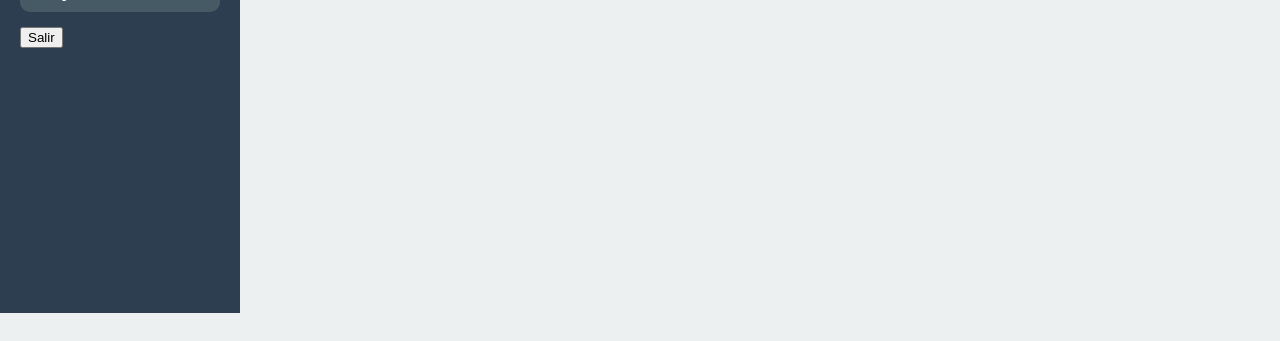
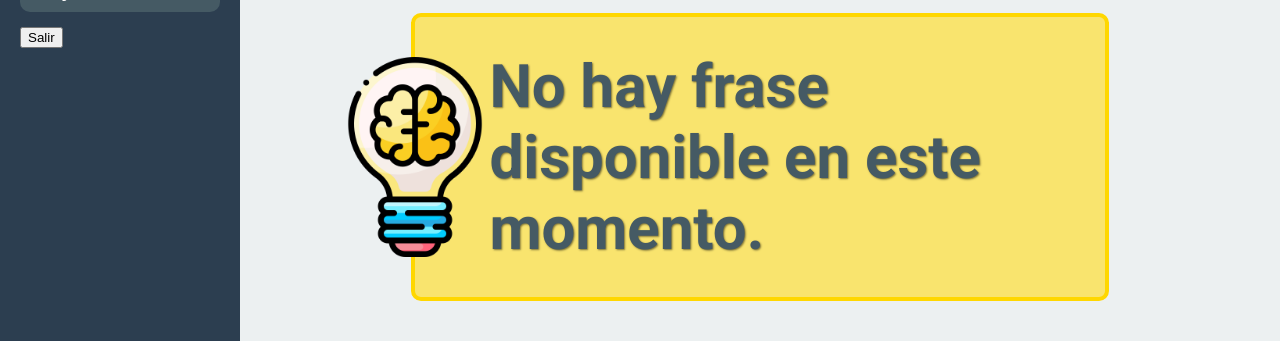
Before and after one commit to EdgarCTN/Grupo-2-Procesos-de-software, a PHP site: page /dashboard_alumno.php in a window 1280 px wide. Shown: the part 487-828 px from the top of the page. Before the commit the page ends 800 px from the top, so only its background shows below. Run offline with PHP 8.4, Linux system fonts and the light colour scheme; a user stored in the database is signed in; data comes from the database, SQL or seed files in the repository; tables that the repository leaves empty or names only in its code hold one stand-in row (values such as "Sample post").

Commit message:
Update dashboard_alumno.php

```diff
--- a/dashboard_alumno.php
+++ b/dashboard_alumno.php
@@ -75,6 +75,24 @@ try {
     $apellidos = "Error";
     $nombre = "Error";
     $facultad = "Error";
+}
+
+try {
+    // Generar un número aleatorio entre 1 y 30
+    $random_id = rand(1, 30);
+
+    // Consultar la base de datos para obtener la frase motivadora aleatoria
+    $stmt = $conn->prepare("SELECT frase FROM frases_motivadoras WHERE id = :id");
+    $stmt->bindParam(':id', $random_id);
+    $stmt->execute();
+
+    if ($stmt->rowCount() > 0) {
+        $frase_motivadora = $stmt->fetch(PDO::FETCH_ASSOC)['frase'];
+    } else {
+        $frase_motivadora = "No hay frase disponible en este momento.";
+    }
+} catch(PDOException $e) {
+    $frase_motivadora = "Error al obtener la frase motivadora.";
 }
 
 ?>
@@ -235,6 +253,34 @@ try {
             top: 80px; /* Misma posición que el rectángulo original */
             left: calc(50% + 10px); /* Se ubica a la derecha del rectángulo original con la separación */
         }
+        .large-rectangle.new {
+            background-color: #f9e46e;
+            border: 4px solid #ffd700; /* Borde amarillo un poco más fuerte */
+            border-radius: 10px;
+            margin-bottom: 20px;
+            width: calc(70% - 10px); /* Ajuste para la separación y aumento del ancho */
+            height: 35vh; /* Altura reducida */
+            position: relative; /* Cambiado a relative */
+            bottom: 0px; /* Posición un poco más abajo */
+            left: 50%; /* Centrado horizontalmente */
+            transform: translateX(-50%); /* Centrado horizontalmente */
+        }
+
+        .large-rectangle.new::before {
+            content: ""; /* Contenido vacío necesario para que se muestre la pseudo-clase */
+            background-image: url('http://localhost/icono_cerebro.png');
+            background-size: cover; /* Ajusta la imagen para que cubra todo el espacio */
+            background-repeat: no-repeat; /* Evita que la imagen se repita */
+            background-position: center; /* Centra la imagen */
+            position: absolute;
+            top: 50%; /* Centra verticalmente */
+            left: -100px; /* Ajusta para posicionar desde el borde izquierdo */
+            transform: translateY(-50%); /* Centra verticalmente */
+            width: 200px; /* Ancho de la imagen */
+            height: 200px; /* Alto de la imagen */
+        }
+
+
         /* Estilos para los datos del alumno */
         .alumno-info p {
             font-family: 'Roboto', sans-serif;
@@ -267,6 +313,23 @@ try {
             font-size: 22px; /* Tamaño de fuente */
             font-weight: bold; /* Negrita */
         }
+        /* Estilos para la frase motivadora */
+        .motivational-quote {
+            font-size: 60px;
+            color: #455a64;
+            font-family: 'Roboto', sans-serif;
+            font-weight: bold;
+            text-shadow: 1px 1px 2px rgba(0, 0, 0, 0.5);
+            position: absolute;
+            top: 50%;
+            right: 20px;
+            transform: translateY(-50%);
+            width: calc(100% - 40px); /* Ancho igual al 100% del contenedor menos el espacio de los márgenes */
+            max-width: calc(95% - 40px); /* Máximo ancho igual al 70% del contenedor menos el espacio de los márgenes */
+            padding: 0 20px; /* Añadido para dar espacio entre el texto y los bordes del contenedor */
+            box-sizing: border-box; /* Hace que el padding no afecte al ancho total */
+
+        }
     </style>
 </head>
 <body>
@@ -296,7 +359,13 @@ try {
             <div class="large-rectangle"></div>
             <!-- Rectángulo duplicado -->
             <div class="large-rectangle duplicate"></div>
-            <!-- Agregar la imagen del usuario -->
+            <!-- Nuevo rectángulo adicional -->
+            <div class="large-rectangle new">
+                <!-- Frase motivadora -->
+                <div class="motivational-quote">
+                    <?php echo $frase_motivadora; ?>
+                </div>
+            </div>
             <div class="user-photo-container">
                 <!-- Imagen del usuario -->
                 <img src="<?php echo $ruta_foto; ?>" alt="Foto del usuario" class="user-photo">
```
